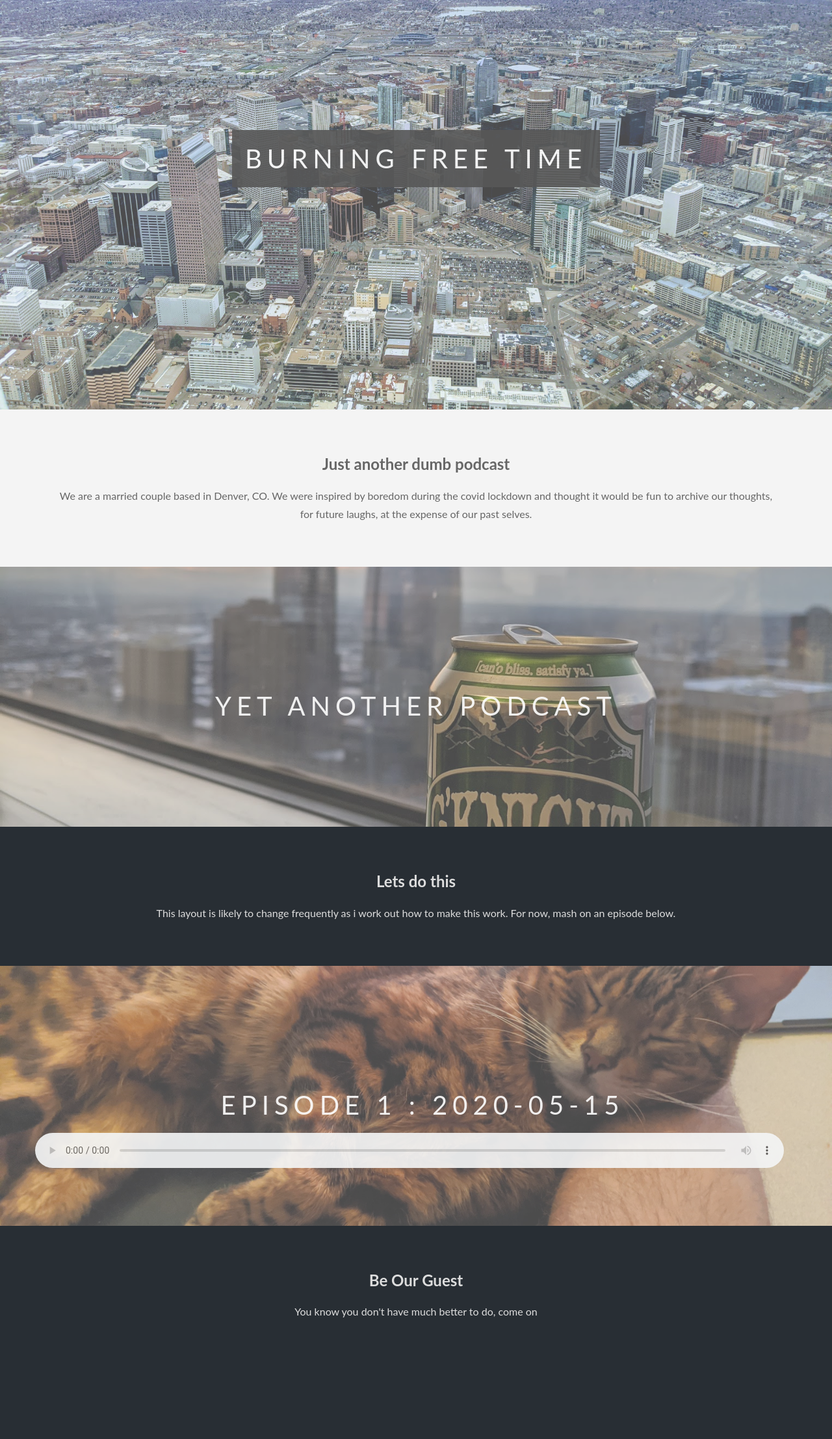
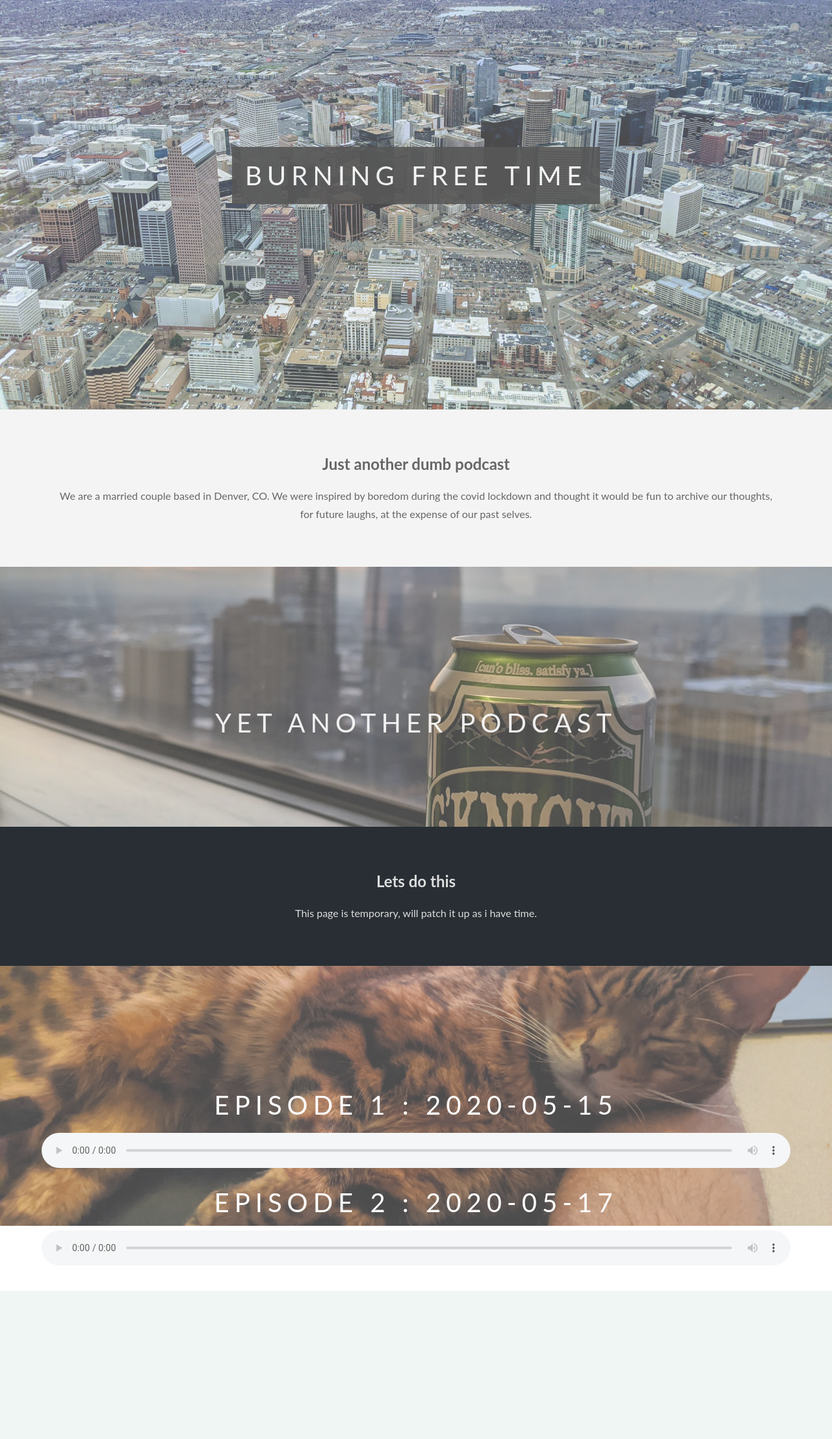
Before and after one commit to turbohoje/bft-com, a PHP site: page / in a window 1280 px wide. Shown: the part 170-2384 px from the top of the page at 65% size. After the commit the page ends 2156 px from the top, so only its background shows below. Run offline with PHP 8.4, Linux system fonts and the light colour scheme.

Commit message:
quick ep 2 up

```diff
--- a/css/style.css
+++ b/css/style.css
@@ -68,10 +68,19 @@ body, html {
   opacity: 0.90;
   color: #fff;
   padding: 20px;
+    line-height: 80px;
 }
 
 .ptext .border.trans {
   background: transparent;
+
+    padding-bottom:300px;
+}
+
+.ep {
+    background: transparent;
+    height: 150px;
+    color:white;
 }
 
 @media(max-width: 568px) {
--- a/index.html
+++ b/index.html
@@ -11,14 +11,16 @@
     <script async src="https://www.googletagmanager.com/gtag/js?id=UA-42536493-5"></script>
     <script>
         window.dataLayer = window.dataLayer || [];
-  function gtag(){dataLayer.push(arguments);}
+
+        function gtag() {
+            dataLayer.push(arguments);
+        }
+
         gtag('js', new Date());
 
         gtag('config', 'UA-42536493-5');
         //
     </script>
-
-
 
 
 </head>
@@ -33,7 +35,8 @@
 
 <section class="section section-light">
     <h2>Just another dumb podcast</h2>
-    <p>We are a married couple based in Denver, CO. We were inspired by boredom during the covid lockdown and thought it would be fun
+    <p>We are a married couple based in Denver, CO. We were inspired by boredom during the covid lockdown and thought it
+        would be fun
         to archive our thoughts, for future laughs, at the expense of our past selves.</p>
 </section>
 
@@ -47,59 +50,53 @@
 
 <section class="section section-dark">
     <h2>Lets do this</h2>
-    <p>This layout is likely to change frequently as i work out how to make this work.  For now, mash on an episode below.
+    <p>This page is temporary, will patch it up as i have time.
     </p>
 </section>
 
 <div class="pimg3">
     <div class="ptext">
-      <span class="border trans">
-
-	Episode 1 : 2020-05-15<br><br>
+      <div class="ep">Episode 1 : 2020-05-15<br><br>
         <audio controls id="ep1" style="width:90%">
             <source src="mp3/200515_0003S34.mp3" type="audio/mpeg">
-Your browser does not support the audio element.
         </audio>
+      </div>
 
-
-</span>
+      <div class="ep">Episode 2 : 2020-05-17<br><br>
+            <audio controls id="ep1" style="width:90%">
+                <source src="mp3/200517_0004S34.mp3" type="audio/mpeg">
+            </audio>
+      </div>
     </div>
 </div>
 
-  <section class="section section-dark">
+<!--section class="section section-dark">
     <h2>Be Our Guest</h2>
     <p>You know you don't have much better to do, come on</p><br><br><br><br>
-  </section>
+</section-->
 
 </body>
 
 <script>
 
+    events = ["play", "playing", "pause", "ended", "seeked", "stalled", "volumechanged", "emptied"]
+
     var v = document.getElementById("ep1")
-    v.addEventListener("play", function() {
-        gtag('event', 'action', {'event_label':'play.'+v.id, 'event_category':'playback.'+v.id})
+
+    for (var i = 0; i < events.length; i++) {
+        v.addEventListener(s, function () {
+            gtag('event', 'action', {'event_label': s + '.' + v.id, 'event_category': 'playback.' + v.id})
         }, true);
-    v.addEventListener("playing", function() {
-        gtag('event', 'action', {'event_label':'playing.'+v.id, 'event_category':'playback.'+v.id})
+    }
+
+    var v = document.getElementById("ep2");
+    for (var i = 0; i < events.length; i++) {
+        v.addEventListener(s, function () {
+            gtag('event', 'action', {'event_label': s + '.' + v.id, 'event_category': 'playback.' + v.id})
         }, true);
-    v.addEventListener("pause", function() {
-        gtag('event', 'action', {'event_label':'pause.'+v.id, 'event_category':'playback.'+v.id})
-    }, true);
-    v.addEventListener("ended", function() {
-        gtag('event', 'action', {'event_label':'ended.'+v.id, 'event_category':'playback.'+v.id})
-    }, true);
-    v.addEventListener("seeked", function() {
-        gtag('event', 'action', {'event_label':'seeked.'+v.id, 'event_category':'playback.'+v.id})
-    }, true);
-    v.addEventListener("stalled", function() {
-        gtag('event', 'action', {'event_label':'stalled.'+v.id, 'event_category':'playback.'+v.id})
-    }, true);
-    v.addEventListener("volumechanged", function() {
-        gtag('event', 'action', {'event_label':'volume.'+v.id, 'event_category':'playback.'+v.id})
-    }, true);
-    v.addEventListener("emptied", function() {
-        gtag('event', 'action', {'event_label':'emptied.'+v.id, 'event_category':'playback.'+v.id})
-    }, true);
+    }
+
+
 </script>
 
 </html>
```
Lines whose indentation alone changed are shown as unchanged.
